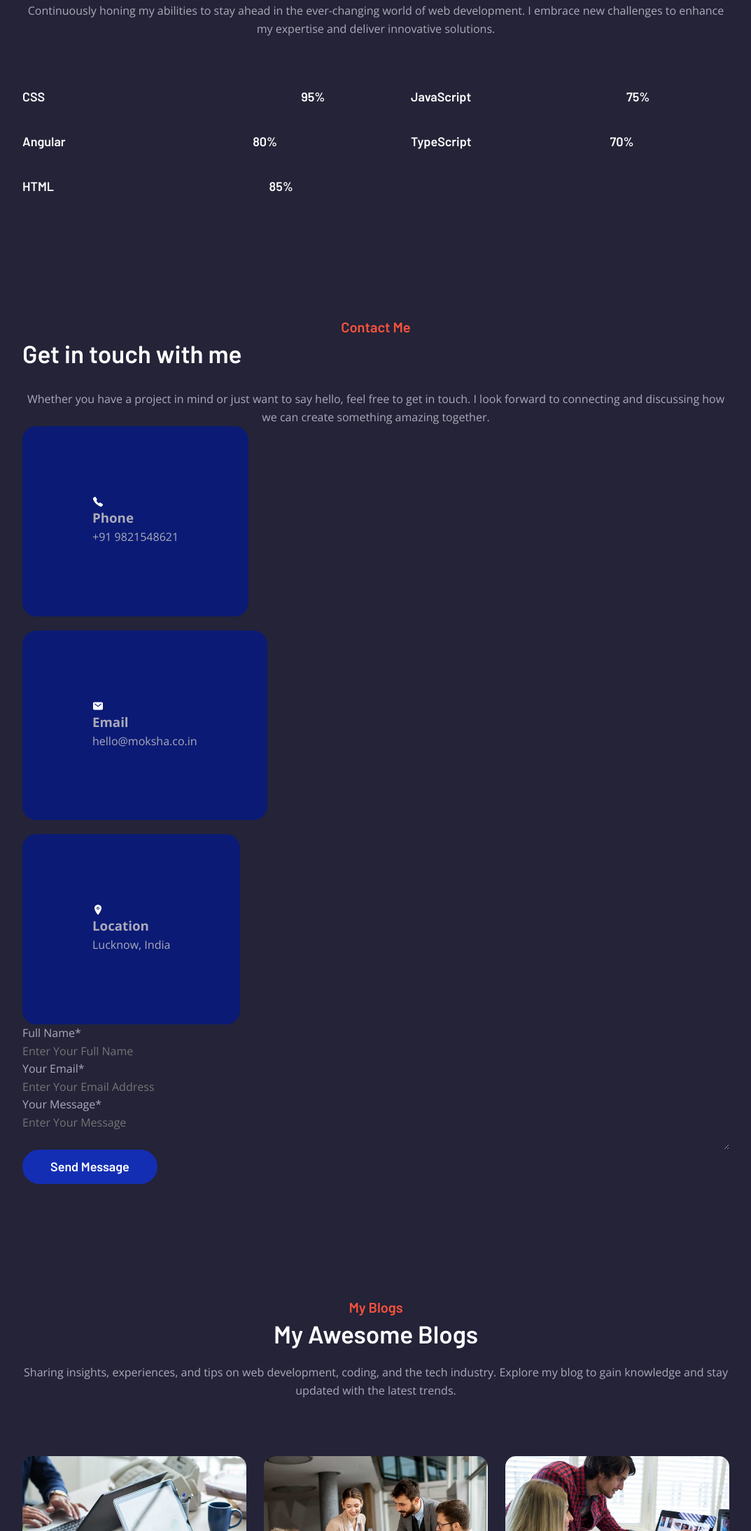
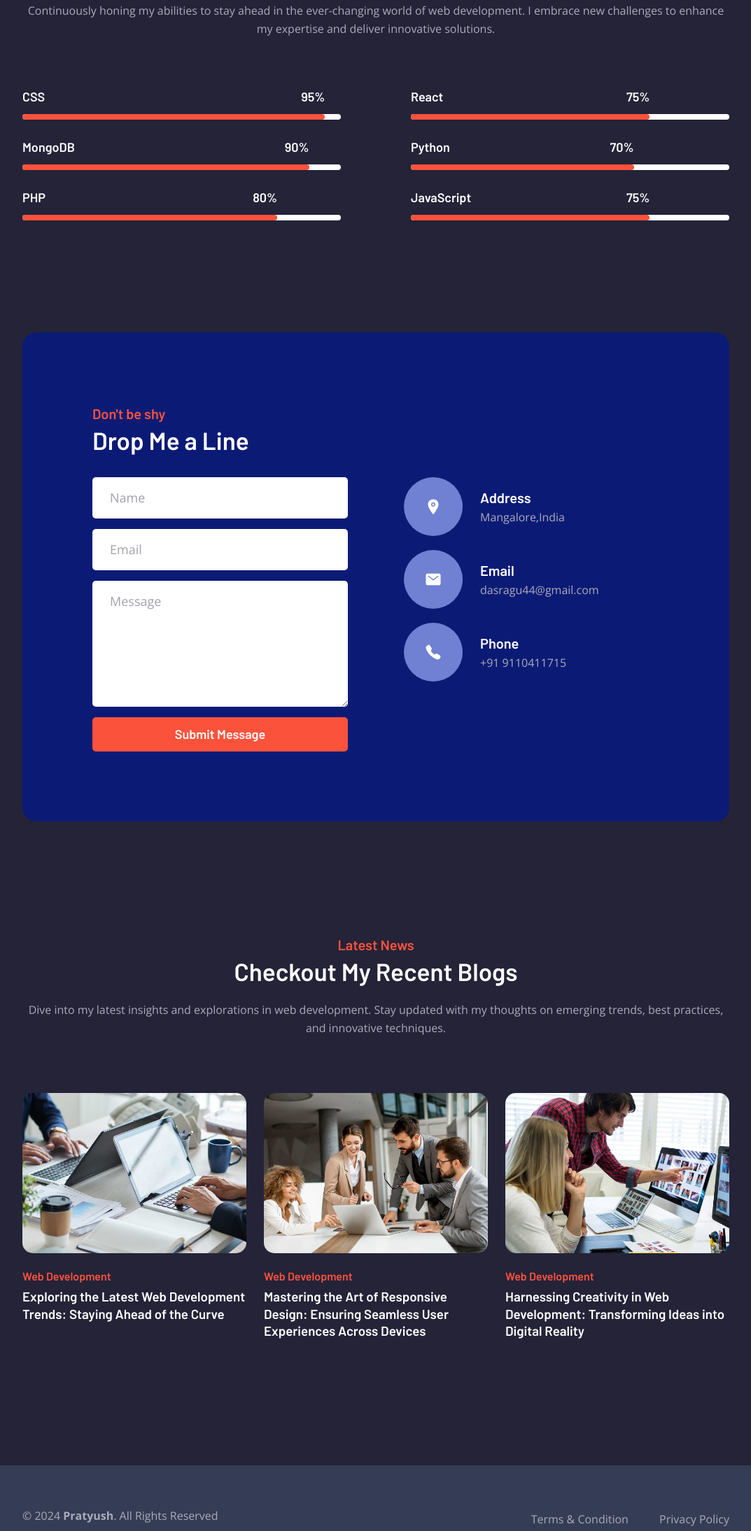
Before and after one commit to pratyushcse/moksha, a plain HTML site: page index.html in a window 1280 px wide. Shown: the part 3994-6182 px from the top of the page at 70% size, without its empty margins (103-1176 px from the left). Drawn offline with nearby package versions, Linux system fonts and the light colour scheme; files whose address does not match are found by name.

Commit message:
Update2 index.html

```diff
--- a/index.html
+++ b/index.html
@@ -94,8 +94,7 @@
 
           <div class="hero-banner">
 
-            <img src="./hero-banner.jpeg" width="800" height="864" loading="lazy" alt="Ethan's Photo"
-              class="img-cover">
+            <img src="./hero-banner.jpeg" width="800" height="864" loading="lazy" alt="Ethan's Photo" class="img-cover">
 
             <div class="elem elem-1">
               <p class="elem-title">12</p>
@@ -146,11 +145,9 @@
 
           <figure class="about-banner">
 
-            <img src="./about-banner.jpg" width="800" height="652" loading="lazy" alt="Ethan's Photo"
-              class="img-cover">
+            <img src="./about-banner.jpg" width="800" height="652" loading="lazy" alt="Ethan's Photo" class="img-cover">
 
-            <img src="./absolute-image.jpg" width="800" height="717" loading="lazy" alt="Ethan's Photo"
-              class="abs-img">
+            <img src="./absolute-image.jpg" width="800" height="717" loading="lazy" alt="Ethan's Photo" class="abs-img">
 
             <div class="abs-icon abs-icon-1">
               <ion-icon name="logo-css3"></ion-icon>
@@ -305,56 +302,68 @@
                 <data class="skills-data" value="95">95%</data>
               </div>
 
-              <div class="skills-progress-bg">
-                <div class="skills-progress-fill" style="width: 95%;"></div>
+              <div class="skills-progress-box">
+                <div class="skills-progress" style="width: 95%"></div>
               </div>
             </li>
 
             <li class="skills-item">
               <div class="wrapper" style="width: 75%">
-                <h3 class=" skills-title">JavaScript</h3>
+                <h3 class="skills-title">React</h3>
 
                 <data class="skills-data" value="75">75%</data>
               </div>
 
-              <div class="skills-progress-bg">
-                <div class="skills-progress-fill" style="width: 75%;"></div>
+              <div class="skills-progress-box">
+                <div class="skills-progress" style="width: 75%"></div>
+              </div>
+            </li>
+
+            <li class="skills-item">
+              <div class="wrapper" style="width: 90%">
+                <h3 class="skills-title">MongoDB</h3>
+
+                <data class="skills-data" value="90">90%</data>
+              </div>
+
+              <div class="skills-progress-box">
+                <div class="skills-progress" style="width: 90%"></div>
+              </div>
+            </li>
+
+            <li class="skills-item">
+              <div class="wrapper" style="width: 70%">
+                <h3 class="skills-title">Python</h3>
+
+                <data class="skills-data" value="70">70%</data>
+              </div>
+
+              <div class="skills-progress-box">
+                <div class="skills-progress" style="width: 70%"></div>
               </div>
             </li>
 
             <li class="skills-item">
               <div class="wrapper" style="width: 80%">
-                <h3 class=" skills-title">Angular</h3>
+                <h3 class="skills-title">PHP</h3>
 
                 <data class="skills-data" value="80">80%</data>
               </div>
 
-              <div class="skills-progress-bg">
-                <div class="skills-progress-fill" style="width: 80%;"></div>
+              <div class="skills-progress-box">
+                <div class="skills-progress" style="width: 80%"></div>
               </div>
             </li>
 
             <li class="skills-item">
-              <div class="wrapper" style="width: 70%">
-                <h3 class=" skills-title">TypeScript</h3>
+              <div class="wrapper" style="width: 75%">
+                <h3 class="skills-title">JavaScript</h3>
 
-                <data class="skills-data" value="70">70%</data>
+                <data class="skills-data" value="75">75%</data>
               </div>
 
-              <div class="skills-progress-bg">
-                <div class="skills-progress-fill" style="width: 70%;"></div>
-              </div>
-            </li>
-
-            <li class="skills-item">
-              <div class="wrapper" style="width: 85%">
-                <h3 class=" skills-title">HTML</h3>
-
-                <data class="skills-data" value="85">85%</data>
-              </div>
-
-              <div class="skills-progress-bg">
-                <div class="skills-progress-fill" style="width: 85%;"></div>
+              <div class="skills-progress-box">
+                <div class="skills-progress" style="width: 75%"></div>
               </div>
             </li>
 
@@ -370,90 +379,77 @@
       <section class="section contact" id="contact">
         <div class="container">
 
-          <p class="section-subtitle">Contact Me</p>
+          <div class="contact-card">
 
-          <h2 class="h2 section-title">Get in touch with me</h2>
+            <p class="card-subtitle">Don't be shy</p>
 
-          <p class="section-text">
-            Whether you have a project in mind or just want to say hello, feel free to get in touch. I look forward to connecting and discussing how we can create something amazing together.
-          </p>
+            <h2 class="h2 section-title">Drop Me a Line</h2>
+
+            <div class="wrapper">
+
+              <form action="" class="contact-form">
+
+                <input type="text" name="name" placeholder="Name" required class="contact-input">
+
+                <input type="email" name="email" placeholder="Email" required class="contact-input">
+
+                <textarea name="message" placeholder="Message" required class="contact-input"></textarea>
+
+                <button type="submit" class="btn-submit">Submit Message</button>
+
+              </form>
 
               <ul class="contact-list">
 
                 <li class="contact-item">
-              <div class="contact-card">
 
-                <div class="card-icon">
+                  <div class="contact-icon">
+                    <ion-icon name="location"></ion-icon>
+                  </div>
+
+                  <div>
+                    <h3 class="contact-item-title">Address</h3>
+
+                    <address class="contact-item-link">
+                      Mangalore,India
+                    </address>
+                  </div>
+
+                </li>
+
+                <li class="contact-item">
+
+                  <div class="contact-icon">
+                    <ion-icon name="mail"></ion-icon>
+                  </div>
+
+                  <div>
+                    <h3 class="contact-item-title">Email</h3>
+
+                    <a href="mailto:hello@ethan.com" class="contact-item-link">dasragu44@gmail.com</a>
+                  </div>
+
+                </li>
+
+                <li class="contact-item">
+
+                  <div class="contact-icon">
                     <ion-icon name="call"></ion-icon>
                   </div>
 
                   <div>
-                  <h3 class="card-title">Phone</h3>
+                    <h3 class="contact-item-title">Phone</h3>
 
-                  <a href="tel:+919821548621" class="card-text">+91 9821548621</a>
+                    <a href="tel:+1234567890" class="contact-item-link">+91 9110411715</a>
                   </div>
 
-              </div>
-            </li>
-
-            <li class="contact-item">
-              <div class="contact-card">
-
-                <div class="card-icon">
-                  <ion-icon name="mail"></ion-icon>
-                </div>
-
-                <div>
-                  <h3 class="card-title">Email</h3>
-
-                  <a href="mailto:hello@pratyush.co.in" class="card-text">hello@moksha.co.in</a>
-                </div>
-
-              </div>
-            </li>
-
-            <li class="contact-item">
-              <div class="contact-card">
-
-                <div class="card-icon">
-                  <ion-icon name="location"></ion-icon>
-                </div>
-
-                <div>
-                  <h3 class="card-title">Location</h3>
-
-                  <address class="card-text">Lucknow, India</address>
-                </div>
-
-              </div>
                 </li>
 
               </ul>
 
-          <form action="" class="contact-form">
-
-            <div class="input-wrapper">
-              <label for="name">Full Name*</label>
-
-              <input type="text" name="name" id="name" placeholder="Enter Your Full Name" required class="input-field">
             </div>
 
-            <div class="input-wrapper">
-              <label for="email">Your Email*</label>
-
-              <input type="email" name="email" id="email" placeholder="Enter Your Email Address" required
-                class="input-field">
           </div>
-
-            <div class="input-wrapper">
-              <label for="message">Your Message*</label>
-
-              <textarea name="message" id="message" placeholder="Enter Your Message" required class="input-field"></textarea>
-            </div>
-
-            <button type="submit" class="btn btn-primary blue">Send Message</button>
-
-          </form>
 
         </div>
       </section>
@@ -465,96 +461,69 @@
       <section class="section blog" id="blog">
         <div class="container">
 
-          <p class="section-subtitle">My Blogs</p>
+          <p class="section-subtitle">Latest News</p>
 
-          <h2 class="h2 section-title">My Awesome Blogs</h2>
+          <h2 class="h2 section-title">Checkout My Recent Blogs</h2>
 
           <p class="section-text">
-            Sharing insights, experiences, and tips on web development, coding, and the tech industry. Explore my blog to gain knowledge and stay updated with the latest trends.
+            Dive into my latest insights and explorations in web development. Stay updated with my thoughts on emerging trends, best practices, and innovative techniques.
           </p>
 
-          <ul class="blog-list has-scrollbar">
+          <ul class="blog-list">
 
-            <li class="blog-item">
+            <li>
               <div class="blog-card">
 
                 <figure class="card-banner">
                   <a href="#">
-                    <img src="./blog-1.jpg" width="1000" height="660" loading="lazy" alt="Ethan's Photo"
-                      class="img-cover">
+                    <img src="./blog-1.jpg" width="1181" height="843" loading="lazy"
+                      alt="Jim Morisson Says when the musics over turn off the light" class="img-cover">
                   </a>
                 </figure>
 
-                <div class="card-content">
+                <a href="#" class="card-tag">Web Development</a>
 
-                  <a href="#" class="card-subtitle">Web Design</a>
-
-                  <h3 class="h3 card-title">
-                    <a href="#">Web design trends to look out for in 2024</a>
+                <h3 class="card-title">
+                  <a href="#">Exploring the Latest Web Development Trends: Staying Ahead of the Curve</a>
                 </h3>
-
-                  <div class="card-meta">
-                    <time datetime="2024-08-18">18 Aug 2024</time>
-                    <a href="#" class="meta-link">Moksha</a>
-                  </div>
-
-                </div>
 
               </div>
             </li>
 
-            <li class="blog-item">
+            <li>
               <div class="blog-card">
 
                 <figure class="card-banner">
                   <a href="#">
-                    <img src="./blog-2.jpg" width="1000" height="660" loading="lazy" alt="Ethan's Photo"
-                      class="img-cover">
+                    <img src="./blog-2.jpg" width="1181" height="843" loading="lazy"
+                      alt="Jim Morisson Says when the musics over turn off the light" class="img-cover">
                   </a>
                 </figure>
 
-                <div class="card-content">
+                <a href="#" class="card-tag">Web Development</a>
 
-                  <a href="#" class="card-subtitle">Web Development</a>
-
-                  <h3 class="h3 card-title">
-                    <a href="#">Best practices for responsive web design</a>
+                <h3 class="card-title">
+                  <a href="#">Mastering the Art of Responsive Design: Ensuring Seamless User Experiences Across Devices</a>
                 </h3>
-
-                  <div class="card-meta">
-                    <time datetime="2024-08-12">12 Aug 2024</time>
-                    <a href="#" class="meta-link">Moksha</a>
-                  </div>
-
-                </div>
 
               </div>
             </li>
 
-            <li class="blog-item">
+            <li>
               <div class="blog-card">
 
                 <figure class="card-banner">
                   <a href="#">
-                    <img src="./blog-3.jpg" width="1000" height="660" loading="lazy" alt="Ethan's Photo"
-                      class="img-cover">
+                    <img src="./blog-3.jpg" width="1181" height="843" loading="lazy"
+                      alt="Jim Morisson Says when the musics over turn off the light" class="img-cover">
                   </a>
                 </figure>
 
-                <div class="card-content">
+                <a href="#" class="card-tag">Web Development</a>
 
-                  <a href="#" class="card-subtitle">User Experience</a>
-
-                  <h3 class="h3 card-title">
-                    <a href="#">Improving UX with accessible design</a>
+                <h3 class="card-title">
+                  <a href="#">Harnessing Creativity in Web Development: Transforming Ideas into Digital Reality</a>
                 </h3>
-
-                  <div class="card-meta">
-                    <time datetime="2024-08-05">05 Aug 2024</time>
-                    <a href="#" class="meta-link">Moksha</a>
-                  </div>
-
-                </div>
 
               </div>
             </li>
@@ -574,89 +543,39 @@
   <footer class="footer">
     <div class="container">
 
-      <div class="footer-top">
-
-        <a href="#">
-          <h1 class="logo">Moksha</h1>
-        </a>
-
-        <p class="footer-text">
-          A passionate web developer dedicated to building responsive and user-friendly websites. Let's work together to create something amazing.
+      <p class="copyright">
+        &copy; 2024 <a href="#" class="copyright-link">Pratyush</a>. All Rights Reserved
       </p>
 
-        <ul class="social-list">
-
+      <ul class="footer-list">
         <li>
-            <a href="#" class="social-link">
-              <ion-icon name="logo-facebook"></ion-icon>
-            </a>
+          <a href="#" class="footer-link">Terms & Condition</a>
         </li>
 
         <li>
-            <a href="#" class="social-link">
-              <ion-icon name="logo-twitter"></ion-icon>
-            </a>
+          <a href="#" class="footer-link">Privacy Policy</a>
         </li>
-
-          <li>
-            <a href="#" class="social-link">
-              <ion-icon name="logo-instagram"></ion-icon>
-            </a>
-          </li>
-
-          <li>
-            <a href="#" class="social-link">
-              <ion-icon name="logo-linkedin"></ion-icon>
-            </a>
-          </li>
-
       </ul>
-
-      </div>
-
-      <div class="footer-bottom">
-        <ul class="footer-list">
-
-          <li>
-            <a href="#home" class="footer-link">Home</a>
-          </li>
-
-          <li>
-            <a href="#about" class="footer-link">About</a>
-          </li>
-
-          <li>
-            <a href="#portfolio" class="footer-link">Portfolio</a>
-          </li>
-
-          <li>
-            <a href="#blog" class="footer-link">Blog</a>
-          </li>
-
-          <li>
-            <a href="#contact" class="footer-link">Contact</a>
-          </li>
-
-        </ul>
-
-        <p class="copyright">
-          &copy; 2024 Moksha. All rights reserved.
-        </p>
-      </div>
 
     </div>
   </footer>
 
   <!--
+    - #BACK TO TOP
+  -->
+
+  <a href="#top" class="back-to-top" data-back-to-top>BACK TOP</a>
+
+  <!--
     - custom js link
   -->
-  <script src="./assets/js/script.js" defer></script>
+  <script src="./script.js"></script>
 
   <!--
     - ionicon link
   -->
-  <script type="module" src="https://unpkg.com/ionicons@6.0.1/dist/ionicons/ionicons.esm.js"></script>
-  <script nomodule src="https://unpkg.com/ionicons@6.0.1/dist/ionicons/ionicons.js"></script>
+  <script type="module" src="https://unpkg.com/ionicons@5.5.2/dist/ionicons/ionicons.esm.js"></script>
+  <script nomodule src="https://unpkg.com/ionicons@5.5.2/dist/ionicons/ionicons.js"></script>
 
 </body>
 
```
Lines whose indentation alone changed are shown as unchanged.
